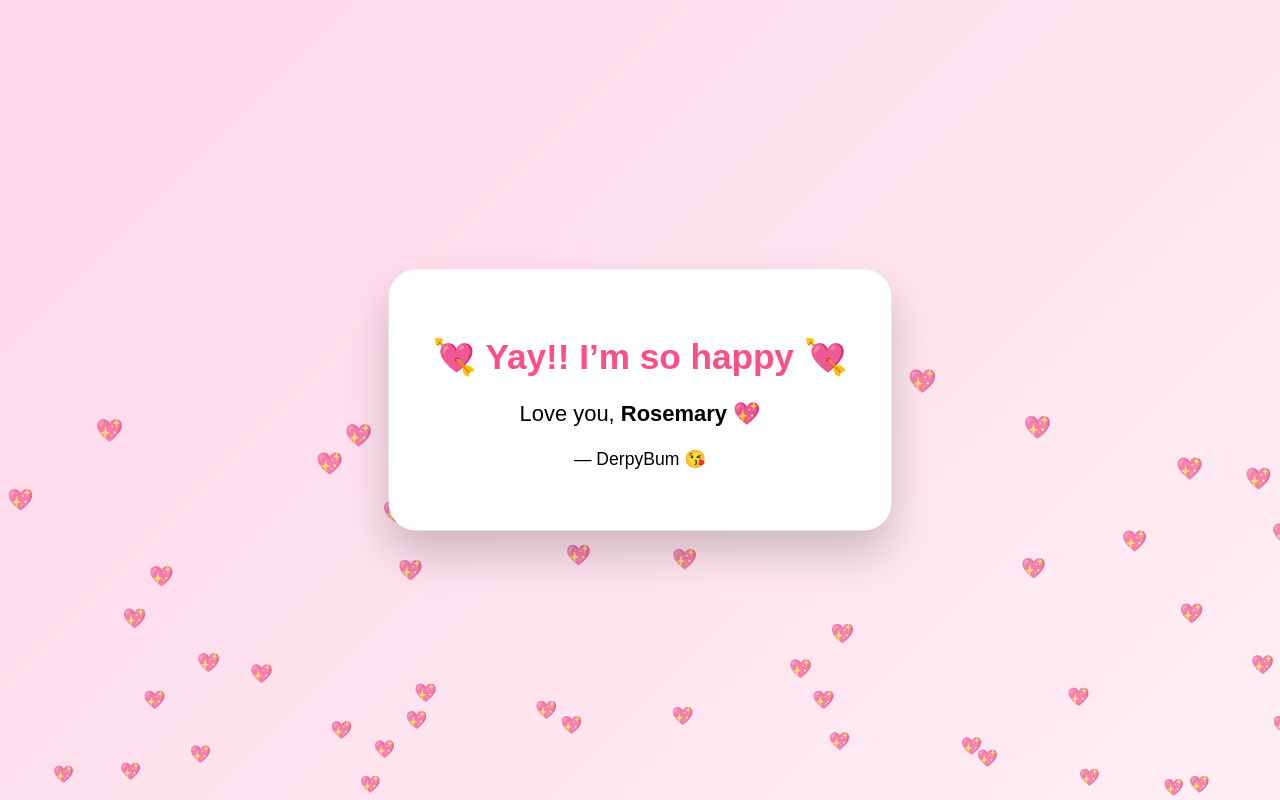
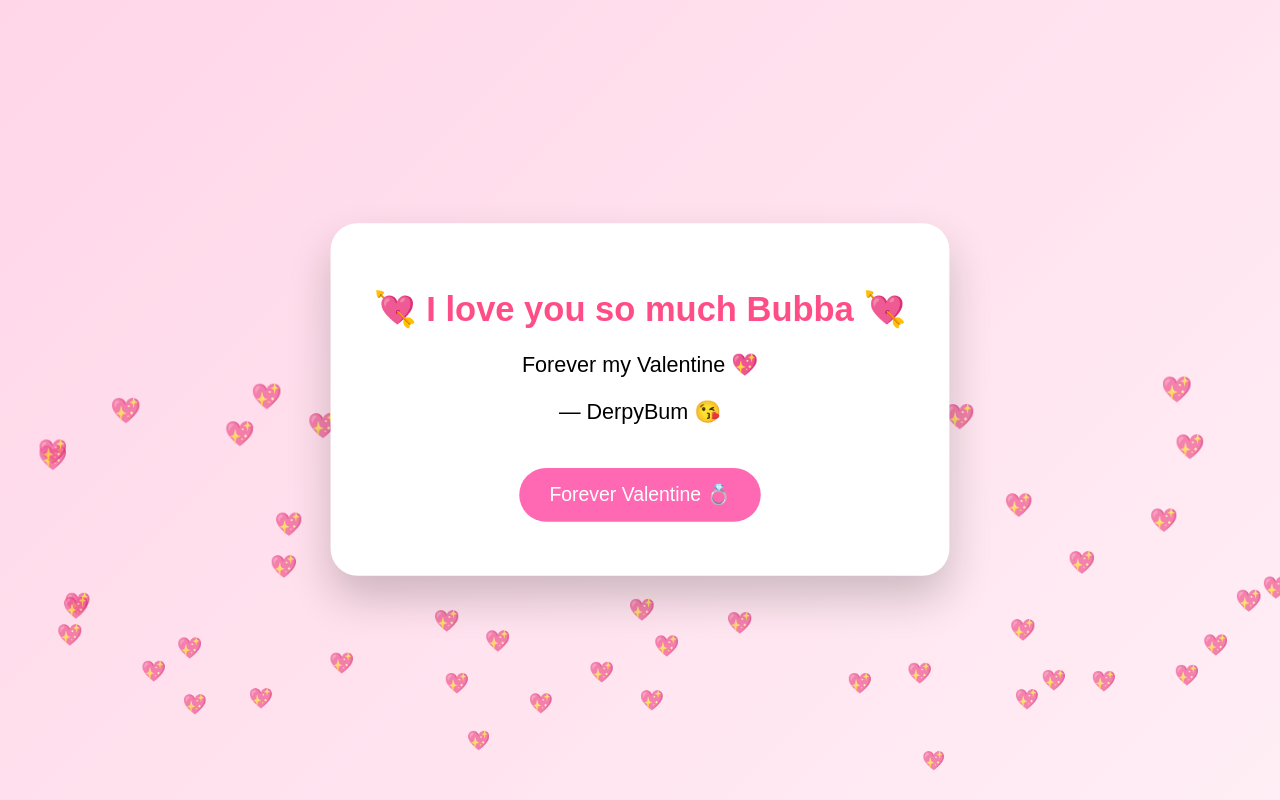
Before and after one commit to DerpyBum/valentine, a plain HTML site: page index.html in a window 1280 px wide. Both pictures are taken after a click on the button "Yes 💕". Shown: the top 800 px of the page. Drawn offline with Linux system fonts and the light colour scheme.

Commit message:
Update index.html

```diff
--- a/index.html
+++ b/index.html
@@ -8,7 +8,7 @@
       height: 100vh;
       overflow: hidden;
       background: linear-gradient(135deg, #ffd6e8, #ffeef5);
-      font-family: 'Arial', sans-serif;
+      font-family: Arial, sans-serif;
       display: flex;
       justify-content: center;
       align-items: center;
@@ -26,7 +26,13 @@
 
     h1 {
       color: #ff4d88;
-      margin-bottom: 20px;
+      margin-bottom: 15px;
+    }
+
+    p {
+      font-size: 20px;
+      opacity: 0;
+      animation: fadeIn 1.5s ease forwards;
     }
 
     button {
@@ -39,6 +45,10 @@
       transition: transform 0.2s ease;
     }
 
+    button:hover {
+      transform: scale(1.1);
+    }
+
     .yes {
       background: #ff4d88;
       color: white;
@@ -49,8 +59,23 @@
       position: absolute;
     }
 
-    button:hover {
-      transform: scale(1.1);
+    .forever {
+      background: #ff69b4;
+      color: white;
+      margin-top: 20px;
+      animation: popIn 1s ease;
+    }
+
+    .heart {
+      position: absolute;
+      font-size: 22px;
+      animation: float 6s linear infinite;
+      opacity: 0.7;
+    }
+
+    @keyframes float {
+      from { transform: translateY(100vh) scale(0.5); }
+      to { transform: translateY(-10vh) scale(1.2); }
     }
 
     @keyframes popIn {
@@ -58,30 +83,17 @@
       to { transform: scale(1); }
     }
 
-    .heart {
-      position: absolute;
-      color: #ff4d88;
-      font-size: 20px;
-      animation: float 6s linear infinite;
-      opacity: 0.7;
-    }
-
-    @keyframes float {
-      from {
-        transform: translateY(100vh) scale(0.5);
-      }
-      to {
-        transform: translateY(-10vh) scale(1.2);
-      }
+    @keyframes fadeIn {
+      to { opacity: 1; }
     }
 
     .celebrate {
-      animation: celebrate 1s ease infinite alternate;
+      animation: pulse 1s ease infinite alternate;
     }
 
-    @keyframes celebrate {
+    @keyframes pulse {
       from { transform: scale(1); }
-      to { transform: scale(1.1); }
+      to { transform: scale(1.08); }
     }
   </style>
 </head>
@@ -105,33 +117,33 @@
     noBtn.style.top = y + "px";
   });
 
-function yesClick() {
-  card.innerHTML = `
-    <h1>💘 Yay!! I’m so happy 💘</h1>
-    <p style="font-size:20px;">Love you, <strong>Rosemary</strong> 💖</p>
-    <p style="margin-top:15px;">— DerpyBum 😘</p>
-  `;
-  card.classList.add("celebrate");
-  for (let i = 0; i < 40; i++) {
-    createHeart();
+  function yesClick() {
+    card.classList.add("celebrate");
+    card.innerHTML = `
+      <h1>💘 I love you so much Bubba 💘</h1>
+      <p>Forever my Valentine 💖</p>
+      <p style="margin-top:10px;">— DerpyBum 😘</p>
+      <button class="forever">Forever Valentine 💍</button>
+    `;
+
+    for (let i = 0; i < 50; i++) {
+      burstHeart();
+    }
   }
-}
 
-  function createHeart() {
+  function burstHeart() {
     const heart = document.createElement("div");
     heart.className = "heart";
     heart.innerHTML = "💖";
     heart.style.left = Math.random() * 100 + "vw";
-    heart.style.animationDuration = (Math.random() * 3 + 3) + "s";
+    heart.style.animationDuration = (Math.random() * 2 + 3) + "s";
     document.body.appendChild(heart);
 
-    setTimeout(() => {
-      heart.remove();
-    }, 6000);
+    setTimeout(() => heart.remove(), 6000);
   }
 
-  // background floating hearts
-  setInterval(createHeart, 500);
+  // Background floating hearts
+  setInterval(burstHeart, 500);
 </script>
 
 </body>
```
